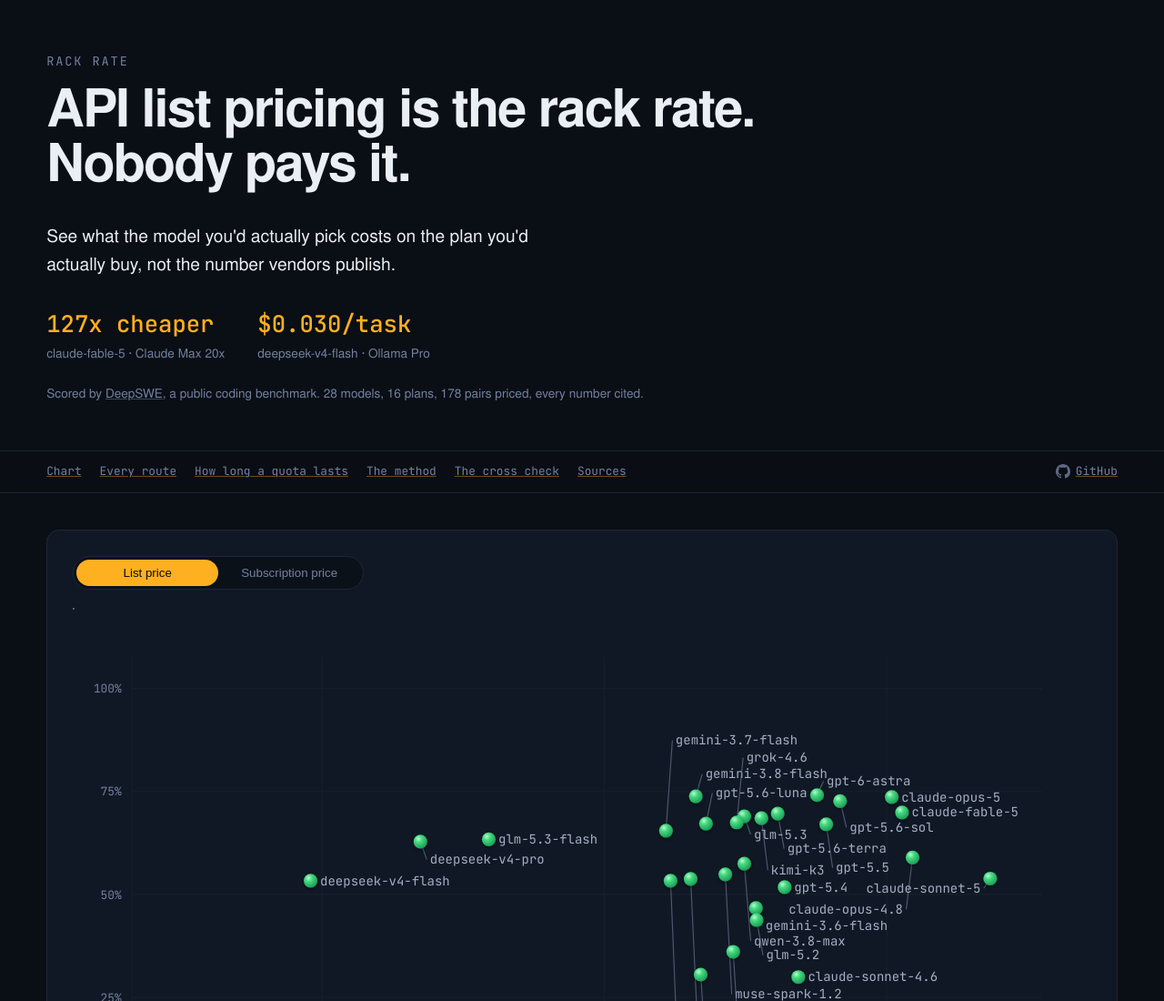
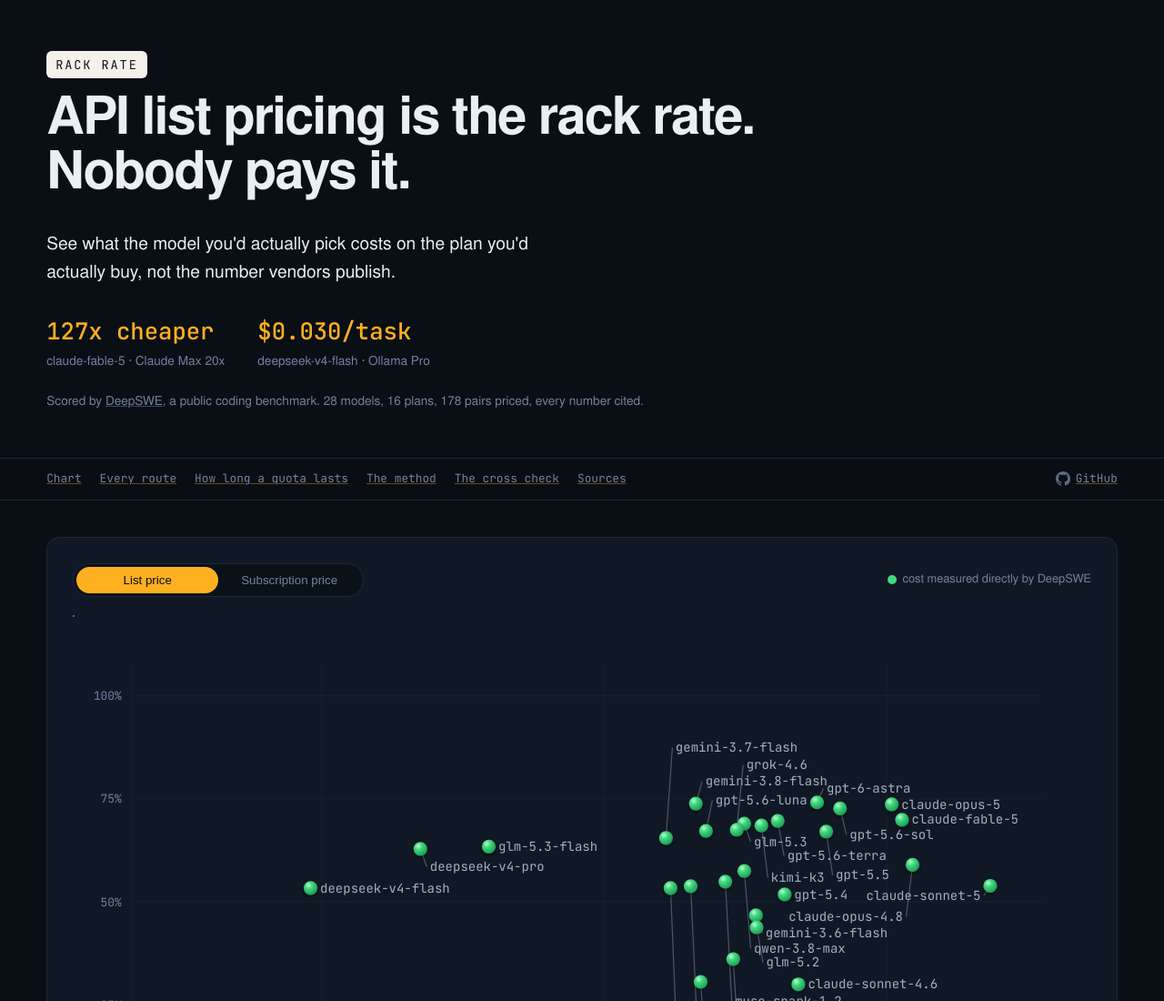
Before and after one commit to utkuacikgoz/rack-rate, a plain HTML site: page site/index.html in a window 1280 px wide. Shown: the top 1100 px of the page at 91% size. Drawn offline with Linux system fonts and the light colour scheme.

Commit message:
Add chart color legend and a defined-term tooltip on Rack Rate
Chart legend: the scatter chart's green/amber/hollow dots encode
DeepSWE-measured cost, vendor-published/scaled plan pricing, and 'no
plan prices this model' respectively, but nothing explained that near
the chart itself. Legend text updates with the list/subscription toggle
since the color meaning changes between modes.

Rack Rate tooltip: the wordmark is now a light chip (cursor:help,
keyboard-focusable) that reveals a custom-styled one-sentence
definition of the hotel-pricing term on hover/focus, instead of relying
on the browser's native title tooltip or expecting readers to infer it
from the headline alone.

```diff
--- a/site/index.html
+++ b/site/index.html
@@ -81,7 +81,22 @@
   @media (min-width:1500px){ h1{ font-size:4.2rem; } }
 
   header.site{ padding:56px 0 36px; border-bottom:1px solid var(--rule); }
-  .wordmark{ font-family:"JetBrains Mono",monospace; font-size:.85rem; letter-spacing:.14em; text-transform:uppercase; color:var(--ink-faint); margin-bottom:18px; }
+  .wordmark{
+    position:relative; display:inline-block; font-family:"JetBrains Mono",monospace; font-size:.85rem;
+    letter-spacing:.14em; text-transform:uppercase; margin-bottom:18px; cursor:help;
+    background:#F4F1EA; color:#12151B; padding:4px 10px; border-radius:6px;
+    transition:background .15s ease;
+  }
+  .wordmark:hover, .wordmark:focus-visible{ background:#FFFFFF; }
+  .wordmark::after{
+    content:attr(data-tooltip); position:absolute; top:calc(100% + 10px); left:0; z-index:5;
+    width:260px; padding:10px 12px; border-radius:8px; background:var(--sunk); border:1px solid var(--rule);
+    color:var(--ink-dim); font-family:"Nimbus Sans L","Helvetica Neue",Helvetica,Arial,sans-serif;
+    font-size:.82rem; text-transform:none; letter-spacing:normal; line-height:1.45;
+    opacity:0; transform:translateY(-4px); pointer-events:none; transition:opacity .15s ease, transform .15s ease;
+  }
+  .wordmark:hover::after, .wordmark:focus-visible::after{ opacity:1; transform:translateY(0); }
+  .wordmark:focus-visible{ outline:2px solid var(--adj); outline-offset:3px; }
   .lede-payoff{ font-size:1.2rem; color:var(--ink); max-width:56ch; }
   .hero-figs{ display:flex; gap:36px; flex-wrap:wrap; margin-top:28px; }
   .hero-fig{ min-width:140px; }
@@ -93,6 +108,12 @@
   .panel{ background:var(--panel); border:1px solid var(--rule); border-radius:14px; padding:28px; }
   section.chart-section{ padding:40px 0; }
   .chart-toolbar{ display:flex; align-items:center; justify-content:space-between; gap:16px; flex-wrap:wrap; margin-bottom:20px; }
+  .chart-legend{ display:flex; align-items:center; gap:16px; flex-wrap:wrap; font-size:.8rem; color:var(--ink-faint); }
+  .chart-legend .item{ display:flex; align-items:center; gap:6px; white-space:nowrap; }
+  .chart-legend .swatch{ width:10px; height:10px; border-radius:50%; flex:none; }
+  .chart-legend .swatch.measured{ background:var(--measured); }
+  .chart-legend .swatch.published{ background:var(--adj); }
+  .chart-legend .swatch.derived{ background:none; border:1.4px solid var(--adj); }
 
   .toggle-pill{ position:relative; display:flex; width:min(100%,320px); background:var(--sunk); border:1px solid var(--rule); border-radius:999px; padding:3px; font-family:"JetBrains Mono",monospace; font-size:.82rem; }
   .toggle-pill button{ position:relative; z-index:1; flex:1; text-align:center; white-space:nowrap; background:none; border:0; color:var(--ink-faint); padding:7px 10px; border-radius:999px; cursor:pointer; transition:color var(--dur-toggle) var(--ease); }
@@ -195,7 +216,7 @@
 
 <header class="site">
   <div class="measure">
-    <div class="wordmark">Rack Rate</div>
+    <div class="wordmark" tabindex="0" aria-label="A hotel's rack rate is the full price on the back of the door. Nobody pays it — everyone gets a discount, a corporate rate, a loyalty rate." data-tooltip="A hotel's rack rate is the full price on the back of the door. Nobody pays it — everyone gets a discount, a corporate rate, a loyalty rate.">Rack Rate</div>
     <h1>API list pricing is the rack rate.<br>Nobody pays it.</h1>
     <p class="lede lede-payoff">See what the model you'd actually pick costs on the plan you'd actually buy, not the number vendors publish.</p>
     <div class="hero-figs" id="hero-figs"></div>
@@ -229,6 +250,7 @@
           <button type="button" data-mode="list" aria-pressed="true">List price</button>
           <button type="button" data-mode="sub" aria-pressed="false">Subscription price</button>
         </div>
+        <div class="chart-legend" id="chart-legend"></div>
       </div>
       <div class="chart-wrap">
         <svg class="chart" id="chart-svg" viewBox="0 0 960 520" tabindex="0" role="img" aria-label="Score against cost per task for every model">
@@ -467,6 +489,19 @@
     return pairs.reduce(function(a,b){ return b.cost_per_task_usd < a.cost_per_task_usd ? b : a; });
   }
 
+  function updateLegend(){
+    var el = document.getElementById("chart-legend");
+    if (!el) return;
+    if (state.mode === "sub") {
+      el.innerHTML =
+        '<span class="item"><span class="swatch measured"></span>plan quota measured directly</span>' +
+        '<span class="item"><span class="swatch published"></span>plan quota from vendor’s published figures</span>' +
+        '<span class="item"><span class="swatch derived"></span>no plan prices this model here</span>';
+    } else {
+      el.innerHTML = '<span class="item"><span class="swatch measured"></span>cost measured directly by DeepSWE</span>';
+    }
+  }
+
   function confidenceClass(pair){
     if (!pair) return "derived";
     var conf = pair.confidence;
@@ -658,6 +693,7 @@
         n.g.classList.remove("leadered");
       }
     });
+    updateLegend();
   }
 
   function setHot(modelId){
```
Also changed, not shown: site/template.html (+38 -2 lines).
